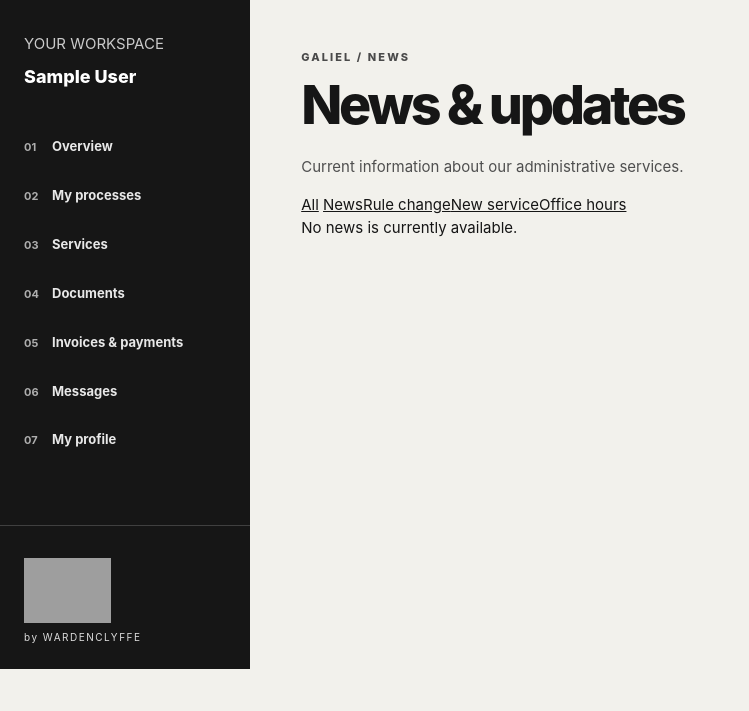
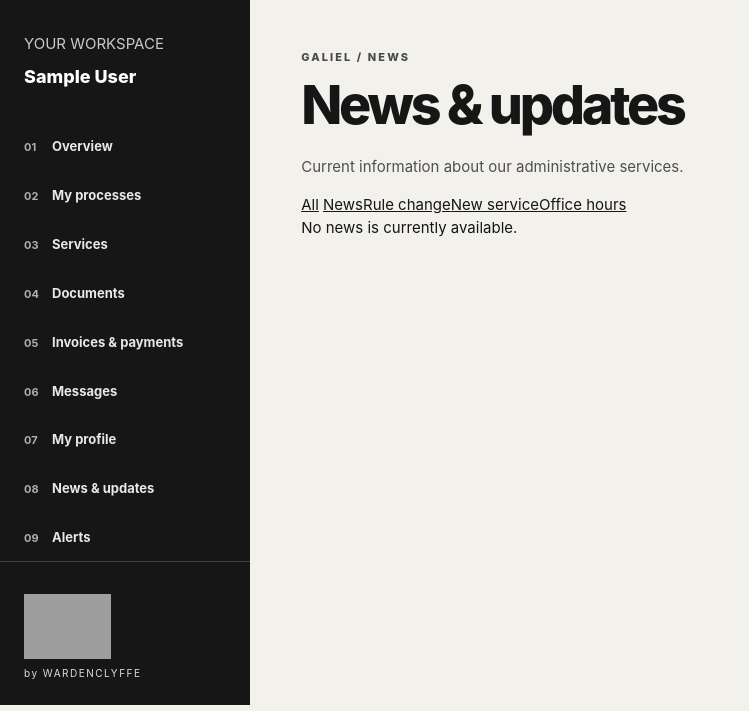
Before and after one commit to gfswardenclyffe/software_engineeringfall2026, a Django app: page /updates/ in a window 1280 px wide. Shown: the part 89-800 px from the top of the page, without its empty margins (0-749 px from the left). Run offline with Django 5.2, Linux system fonts and the light colour scheme; the visitor is signed in with stand-in values (Sample User, id 1); data comes from the database, SQL or seed files in the repository; data that the repository does not hold is empty; parts of the project's set-up code (start-up, migrations or seed data) failed here and were passed over; grey boxes are pictures that could not be loaded.

Commit message:
Add news and alerts to the numbered sidebar

```diff
--- a/portal/templates/portal/_workspace_sidebar.html
+++ b/portal/templates/portal/_workspace_sidebar.html
@@ -10,6 +10,8 @@
     <a href="{% url 'dashboard' %}#invoices" {% if request.resolver_match.url_name == 'application_receipt' %}class="active" aria-current="page"{% endif %}><span class="ws-num">05</span>{% ui "Invoices & payments" %}</a>
     <a href="{% url 'messages_inbox' %}" {% if request.resolver_match.url_name == 'messages_inbox' or request.resolver_match.url_name == 'conversation_detail' or request.resolver_match.url_name == 'conversation_new' %}class="active" aria-current="page"{% endif %}><span class="ws-num">06</span>{% ui "Messages" %}</a>
     <a href="{% url 'profile' %}" {% if request.resolver_match.url_name == 'profile' or request.resolver_match.url_name == 'profile_edit' %}class="active" aria-current="page"{% endif %}><span class="ws-num">07</span>{% ui "My profile" %}</a>
+    <a href="{% url 'galiel_announcements' %}"><span class="ws-num">08</span>{% if request.GET.lang == 'es' %}Noticias y actualizaciones{% elif request.GET.lang == 'fr' %}Actualités et mises à jour{% else %}News &amp; updates{% endif %}</a>
+    <a href="{% url 'galiel_reminders' %}"><span class="ws-num">09</span>{% if request.GET.lang == 'es' %}Avisos{% elif request.GET.lang == 'fr' %}Alertes{% else %}Alerts{% endif %}</a>
   </nav>
   <div class="ws-sidebar-footer"><img class="ws-logo" src="{% static 'portal/galiel-signature-light.svg' %}" alt="Galiel"><small>by WARDENCLYFFE</small></div>
 </aside>
```
